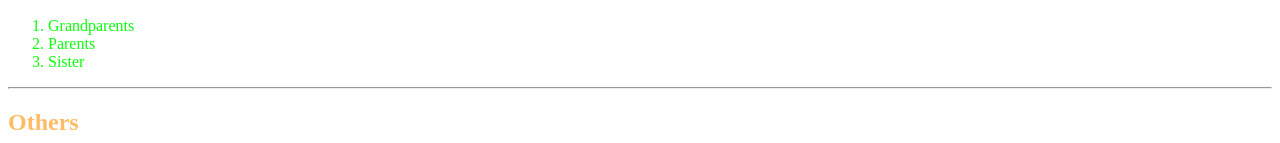
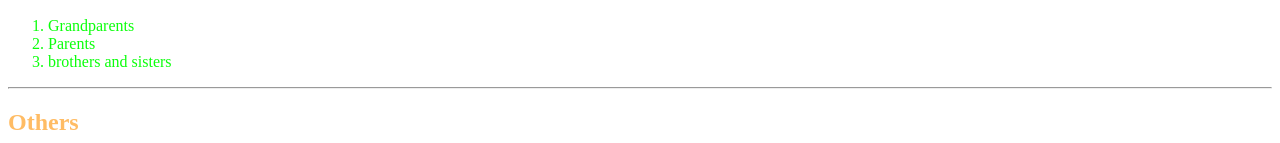
Before and after one commit to malhisahil518/sahilbiography, a plain HTML site: page index.html in a window 1280 px wide. Shown: the part 638-781 px from the top of the page. Drawn offline with Linux system fonts and the light colour scheme.

Commit message:
Add files via upload

```diff
--- a/index.html
+++ b/index.html
@@ -30,7 +30,7 @@
     <ol>
         <li>Grandparents</li>
         <li>Parents</li>
-        <li>Sister</li>
+        <li>brothers and sisters</li>
     </ol>
     <hr />
    <h2>Others</h2>
```
